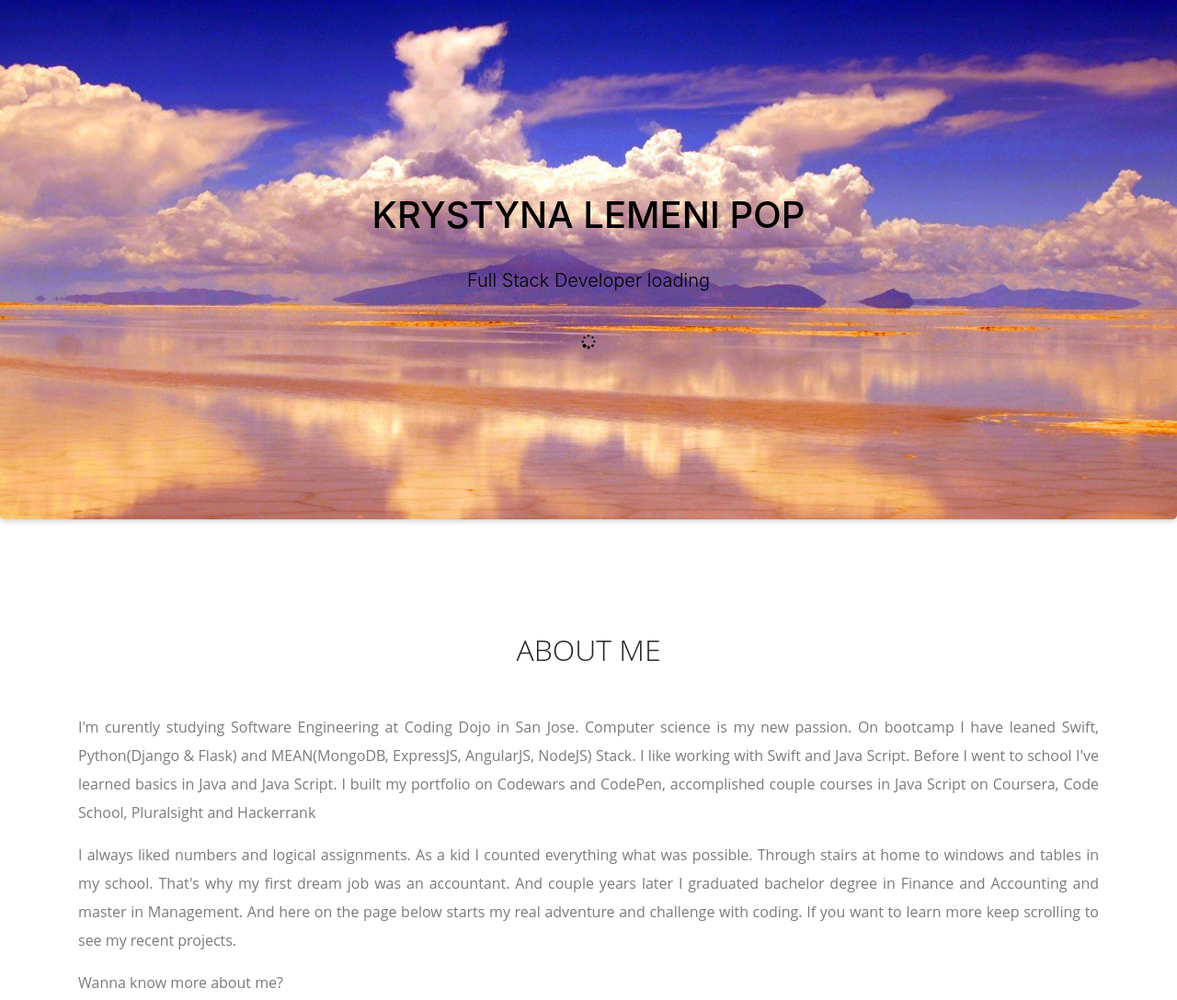
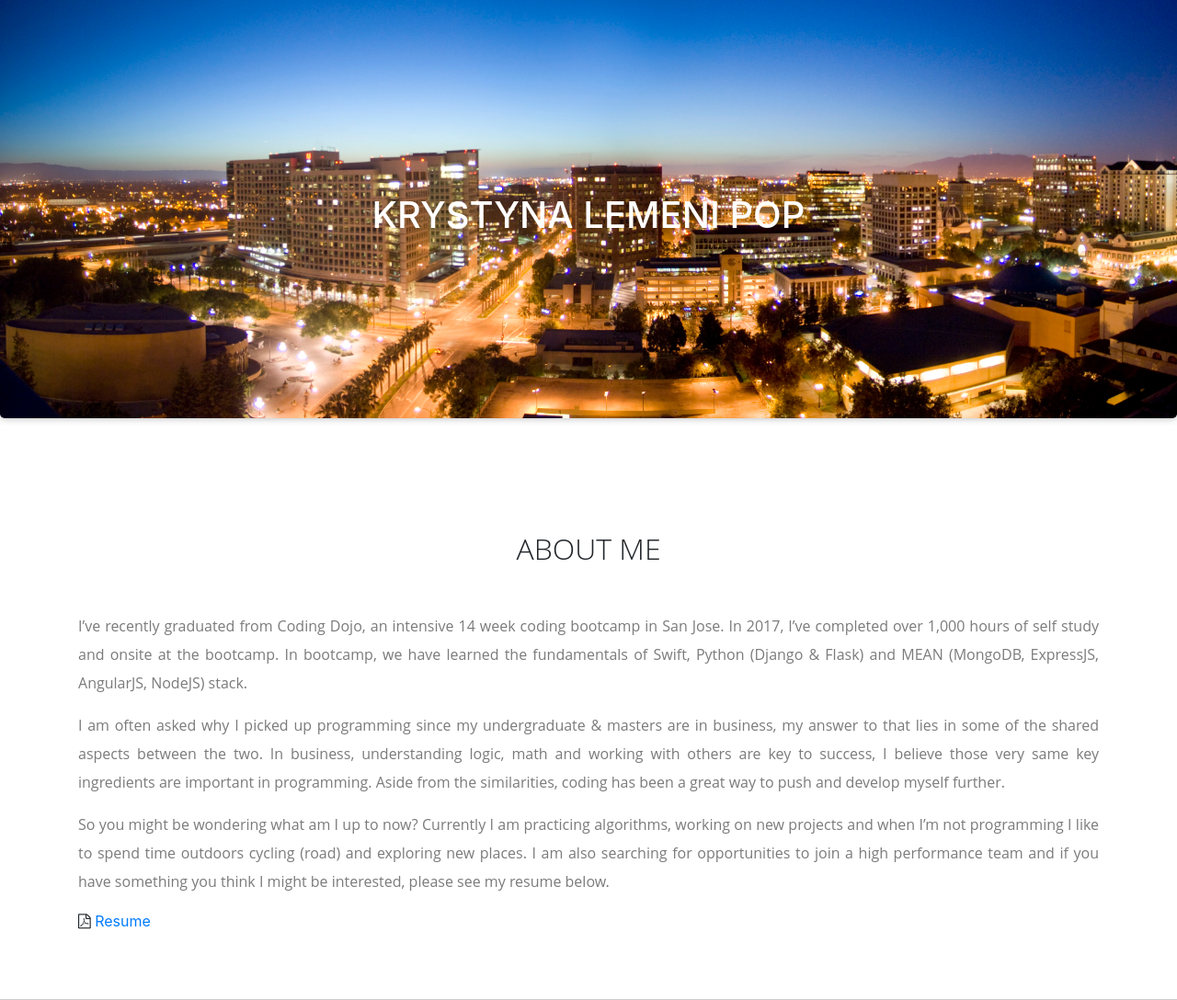
Before and after one commit to krystyna26/krystyna26.github.io, a plain HTML site: page index.html in a window 1280 px wide. Shown: the part 65-1153 px from the top of the page at 92% size. Drawn offline with nearby package versions, Linux system fonts and the light colour scheme.

Commit message:
make background change

```diff
--- a/index.html
+++ b/index.html
@@ -8,6 +8,8 @@
     <meta charset="UTF-8">
     <meta name="viewport" content="width=device-width, initial-scale=1.0">
     <meta http-equiv="X-UA-Compatible" content="ie=edge">
+    <meta name="format-detection" content="telephone=no">
+
 
     <title>Lemeni Pop</title>
 </head>
@@ -35,8 +37,8 @@
     <section id="home" class="jumbotron text-center">
         <div id="krysia"class="container">
             <h1 class="jumbotron-heading">KRYSTYNA LEMENI POP</h1><br>
-            <p id="loading" class="lead">Full Stack Developer loading</p><br>
-            <p><i class="fa fa-spinner fa-spin"></i></p>
+            <!-- <p id="loading" class="lead">Full Stack Developer loading</p><br>
+            <p><i class="fa fa-spinner fa-spin"></i></p> -->
         </div>
     </section>
 
@@ -44,9 +46,9 @@
         <div class="container">
             <h2 class="subtitle">ABOUT ME</h2>
             <div class="">
-                <h4 class="aboutMeContent">I'm curently studying Software Engineering at Coding Dojo in San Jose. Computer science is my new passion. On bootcamp I have leaned Swift, Python(Django & Flask) and MEAN(MongoDB, ExpressJS, AngularJS, NodeJS) Stack. I like working with Swift and Java Script. Before I went to school I've learned basics in Java and Java Script. I built my portfolio on Codewars and CodePen, accomplished couple courses in Java Script on Coursera, Code School, Pluralsight and Hackerrank</h4>
-                <h4 class="aboutMeContent"> I always liked numbers and logical assignments. As a kid I counted everything what was possible. Through stairs at home to windows and tables in my school. That's why my first dream job was an accountant. And couple years later I graduated bachelor degree in Finance and Accounting and master in Management. And here on the page below starts my real adventure and challenge with coding. If you want to learn more keep scrolling to see my recent projects. </h4>
-                <h4 class="aboutMeContent">Wanna know more about me?</h4>
+                <h4 class="aboutMeContent">I’ve recently graduated from Coding Dojo, an intensive 14 week coding bootcamp in San Jose. In 2017, I’ve completed over 1,000 hours of self study and onsite at the bootcamp. In bootcamp, we have learned the fundamentals of Swift, Python (Django & Flask) and MEAN (MongoDB, ExpressJS, AngularJS, NodeJS) stack.</h4>
+                <h4 class="aboutMeContent">I am often asked why I picked up programming since my undergraduate & masters are in business, my answer to that lies in some of the shared aspects between the two. In business, understanding logic, math and working with others are key to success, I believe those very same key ingredients are important in programming. Aside from the similarities, coding has been a great way to push and develop myself further.</h4>
+                <h4 class="aboutMeContent">So you might be wondering what am I up to now? Currently I am practicing algorithms, working on new projects and when I’m not programming I like to spend time outdoors cycling (road) and exploring new places. I am also searching for opportunities to join a high performance team and if you have something you think I might be interested, please see my resume below.</h4>
                 <i class="fa fa-file-pdf-o" aria-hidden="true"></i> <a href="Krystyna_Lemeni_Pop.pdf" download>Resume</a>
 
             </div>
@@ -271,6 +273,7 @@
             }, 600);
         });
 
+
     </script>
 
         <!-- Global site tag (gtag.js) - Google Analytics -->
--- a/style.css
+++ b/style.css
@@ -36,11 +36,11 @@ li a:hover:not(.active) {
     margin: 0px 140px; */
 }
 #home{
-    background: url("img/salar.jpg");
+    background: url("img/sanjose.jpg");
     background-size: cover;
     background-attachment: fixed;
     /* padding: 230px 0;  */
-    color: black;
+    color: white;
     margin: 0px;
     /* height: 550px;    */
     padding: 165px 0px;
@@ -82,8 +82,8 @@ li a:hover:not(.active) {
 }
 .projects{
     /* background-color: rgb(255, 157, 126); */
-    background: linear-gradient(45deg, #6a43ce 10%, #8174f1 90%);
-    box-shadow: 3px 0px 17px 4px #ffffff inset, 5px 0px 30px -9px #000000 inset;
+    background: rgb(205,205,205);
+    /* box-shadow: 3px 0px 17px 4px #ffffff inset, 5px 0px 30px -9px #000000 inset; */
     padding: 23px;
     /* height: 700px; */
 }
@@ -122,6 +122,10 @@ figcaption {
     text-align: center;
     box-shadow: 0 2px 5px 0 rgba(0, 0, 0, 0.04), 0 2px 10px 0 rgba(0, 0, 0, 0.06);
 
+}
+
+.pro:hover {
+    box-shadow: 0 5px 15px rgba(0,0,0,0.3);
 }
 .fa-linkedin {
     color: #007bb5;
```
